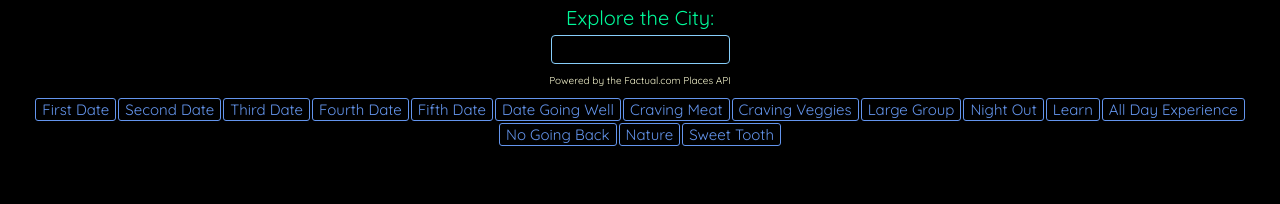
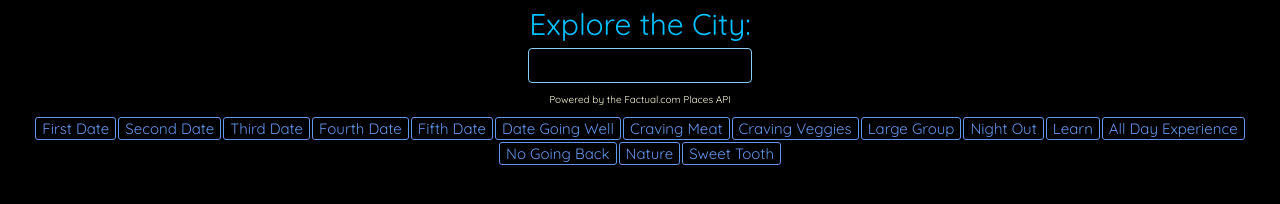
Before and after one commit to soleiluwedu/Enjoy-the-City, a website: page index.html in a window 1280 px wide. Drawn offline with Linux system fonts and the light colour scheme.

Commit message:
Colors updated

```diff
--- a/style.css
+++ b/style.css
@@ -18,9 +18,9 @@ html, body {
 }
 
 #localitylbl {
-	color: mediumspringgreen;
+	color: deepskyblue;
 	display: block;
-	font-size: 20px;
+	font-size: 30px;
 	margin: 5px auto;
 	text-align: center;
 }
@@ -34,13 +34,14 @@ input[type=text] {
 	background-color: black;
 	border: 1px solid lightskyblue;
 	border-radius: 4px;
-	color: mediumspringgreen;
+	color: springgreen;
 	display: block;
 	font-family: Quicksand;
-	font-size: 15px;
+	font-size: 20px;
 	margin: auto;
 	outline: none;
 	padding: 4px;
+	text-align: center;
 }
 
 #allbtns {
```
